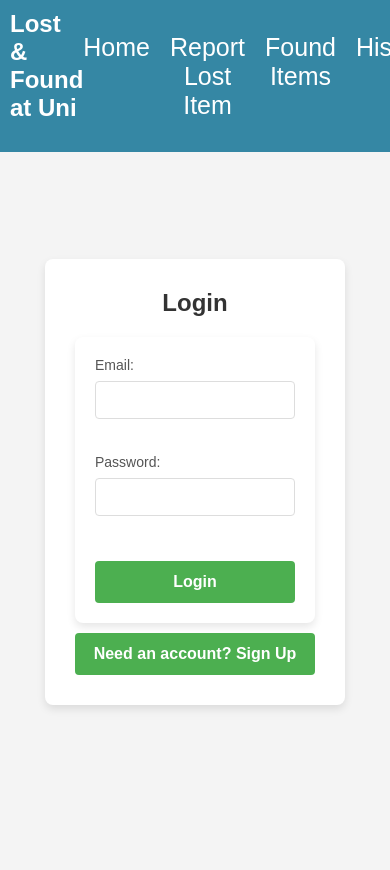
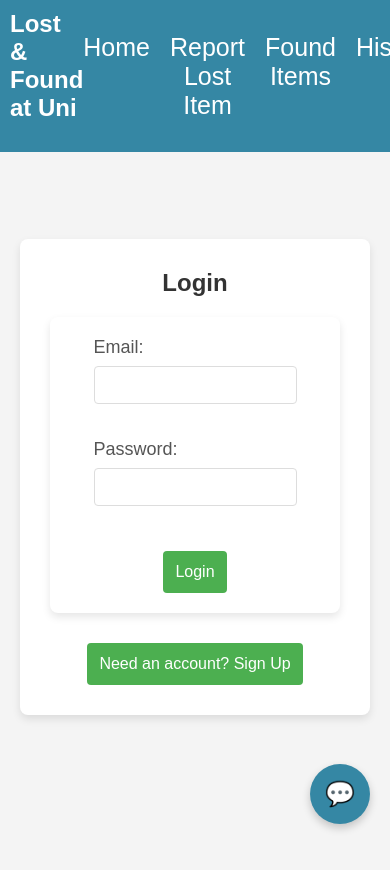
Before and after one commit to Michellecsds/lost-and-found, a React (Create React App) app: page /login in a window 390 px wide. Shown: the top 870 px of the page. Built offline with nearby package versions, Linux system fonts and the light colour scheme.

Commit message:
added chatbox function

```diff
--- a/src/App.js
+++ b/src/App.js
@@ -1,4 +1,4 @@
-import React from 'react';
+import React, { useState } from "react";
 import { BrowserRouter as Router, Route, Routes } from 'react-router-dom';
 import Navbar from './components/Navbar';
 import Home from './components/home';
@@ -8,8 +8,11 @@ import History from './components/History';
 import SearchResults from './components/SearchResults';
 import Login from './components/Login';
 import './App.css';
+import FloatingChat from "./components/FloatingChat";
+import ChatBox from "./components/Chatbox";
 
 function App() {
+  const [isChatOpen, setIsChatOpen] = useState(false);
   return (
     <Router>
       <div className="App">
@@ -22,6 +25,8 @@ function App() {
           <Route path="/search-results" element={<SearchResults />} />
           <Route path="/login" element={<Login />} />
         </Routes>
+        <FloatingChat onClick={() => setIsChatOpen(!isChatOpen)} />
+        {isChatOpen && <ChatBox />}
       </div>
     </Router>
   );
--- /dev/null
+++ b/src/components/Chatbox.css
@@ -0,0 +1,81 @@
+/* src/components/ChatBox.css */
+.chat-box {
+    position: fixed;
+    bottom: 80px;
+    right: 20px;
+    width: 400px;
+    background-color: white;
+    border: 1px solid #ccc;
+    border-radius: 10px;
+    box-shadow: 0 4px 8px rgba(0, 0, 0, 0.2);
+    display: flex;
+    flex-direction: column;
+    z-index: 1000;
+  }
+
+  .chat-header {
+    background-color: #3587a4;
+    color: white;
+    padding: 10px;
+    font-size: 18px;
+    text-align: center;
+    border-top-left-radius: 10px;
+    border-top-right-radius: 10px;
+  }
+
+  .chat-messages {
+    flex-grow: 1;
+    padding: 10px;
+    overflow-y: auto;
+    max-height: 200px;
+  }
+
+  .chat-message {
+    margin-bottom: 10px;
+    padding: 10px;
+    border-radius: 10px;
+  }
+
+  .user-message {
+    background-color: #d1e7f5;
+    align-self: flex-end;
+  }
+
+  .finder-message {
+    background-color: #f8d7da;
+    align-self: flex-start;
+  }
+
+  .chat-input-container {
+    display: flex;
+    padding: 10px;
+    border-top: 1px solid #ccc;
+  }
+
+  .chat-input {
+    flex: 1;
+    padding: 15px; /* Increase padding for a larger appearance */
+    border: 1px solid #ccc;
+    border-radius: 5px;
+    font-size: 16px; /* Make the text inside larger */
+    height: 50px; /* Add height to make the input taller */
+    width: 500px;
+    resize: none; /* Prevent resizing if you use a <textarea> instead of <input> */
+  }
+
+  /* Ensure the send button matches the new height */
+  .send-button {
+    background-color: #4caf50;
+    color: white;
+    border: none;
+    border-radius: 5px;
+    padding: 15px; /* Match padding to the input */
+    margin-left: 5px;
+    cursor: pointer;
+    transition: background-color 0.3s ease;
+    height: 50px; /* Match height to the input */
+  }
+
+  .send-button:hover {
+    background-color: #45a049;
+  }
--- /dev/null
+++ b/src/components/Chatbox.js
@@ -0,0 +1,47 @@
+// src/components/ChatBox.js
+import React, { useState } from "react";
+import "./Chatbox.css";
+
+const ChatBox = () => {
+  const [messages, setMessages] = useState([]);
+  const [inputValue, setInputValue] = useState("");
+
+  const handleSendMessage = () => {
+    if (inputValue.trim()) {
+      setMessages([...messages, { text: inputValue, sender: "user" }]);
+      setInputValue("");
+    }
+  };
+
+  return (
+    <div className="chat-box">
+      <div className="chat-header">Chat</div>
+      <div className="chat-messages">
+        {messages.map((msg, index) => (
+          <div
+            key={index}
+            className={`chat-message ${
+              msg.sender === "user" ? "user-message" : "finder-message"
+            }`}
+          >
+            {msg.text}
+          </div>
+        ))}
+      </div>
+      <div className="chat-input-container">
+        <input
+          type="text"
+          className="chat-input"
+          placeholder="Type your message..."
+          value={inputValue}
+          onChange={(e) => setInputValue(e.target.value)}
+        />
+        <button className="send-button" onClick={handleSendMessage}>
+          Send
+        </button>
+      </div>
+    </div>
+  );
+};
+
+export default ChatBox;
--- /dev/null
+++ b/src/components/FloatingChat.css
@@ -0,0 +1,24 @@
+/* src/components/FloatingChat.css */
+.floating-chat {
+    position: fixed;
+    bottom: 20px;
+    right: 20px;
+    background-color: #3587a4;
+    color: white;
+    width: 60px;
+    height: 60px;
+    display: flex;
+    align-items: center;
+    justify-content: center;
+    border-radius: 50%;
+    box-shadow: 0 4px 8px rgba(0, 0, 0, 0.2);
+    cursor: pointer;
+    font-size: 24px;
+    z-index: 1000;
+    transition: transform 0.3s ease, background-color 0.3s ease;
+  }
+
+  .floating-chat:hover {
+    background-color: #1b2845;
+    transform: scale(1.1);
+  }
--- /dev/null
+++ b/src/components/FloatingChat.js
@@ -0,0 +1,13 @@
+// src/components/FloatingChat.js
+import React from "react";
+import "./FloatingChat.css";
+
+const FloatingChat = ({ onClick }) => {
+  return (
+    <div className="floating-chat" onClick={onClick}>
+      💬
+    </div>
+  );
+};
+
+export default FloatingChat;
--- a/src/components/Login.css
+++ b/src/components/Login.css
@@ -22,12 +22,13 @@
     border-radius: 8px;
     box-shadow: 0 4px 8px rgba(0, 0, 0, 0.1);
     padding: 30px;
-    width: 300px;
+    width: 500px;
     max-width: 350px;
     display: flex;
     justify-content: center;
     align-items: center;
     flex-direction: column;
+    margin-bottom: 10px;
   }
 
   .login-container h1 {
@@ -44,6 +45,7 @@
     box-shadow: 0 4px 8px rgba(0, 0, 0, 0.1);
     width: 100%;
     max-width: 400px;
+    margin-bottom: 20px;
   }
 
   .login-container form div {
@@ -53,7 +55,7 @@
 
   .login-container label {
     display: block;
-    font-size: 14px;
+    font-size: 18px;
     color: #555;
     margin-bottom: 8px;
   }
--- a/src/components/Report.css
+++ b/src/components/Report.css
@@ -60,7 +60,7 @@ input[type="datetime-local"] {
   padding-left: 12px;
 }
 
-button {
+.report-form button {
   width: 100%;
   padding: 14px;
   background-color: #3CADEA;
@@ -73,12 +73,12 @@ button {
   text-align: center;
 }
 
-button:hover {
+.report-form button:hover {
   background-color: #2D848A;
   transition: background-color 0.3s ease;
 }
 
-button:focus {
+.report-form button:focus {
   outline: none;
 }
 
@@ -101,7 +101,7 @@ button:focus {
   }
 
   input,
-  button {
+  .report-form button {
     font-size: 14px;
     padding: 10px;
   }
--- a/src/components/Report.js
+++ b/src/components/Report.js
@@ -98,7 +98,7 @@ function Report() {
           />
         </label>
         <br />
-        <button type="submit">Submit</button>
+        <button type="submit" class = "report-button">Submit</button>
       </form>
     </div>
   );
--- a/src/components/SearchResults.js
+++ b/src/components/SearchResults.js
@@ -29,7 +29,7 @@ const SearchResults = () => {
       )}
 
       {/* Back Link */}
-      <Link to="/" className="back-link">Back to History</Link>
+      <Link to="/History" className="back-link">Back to History</Link>
     </div>
   );
 };
```
